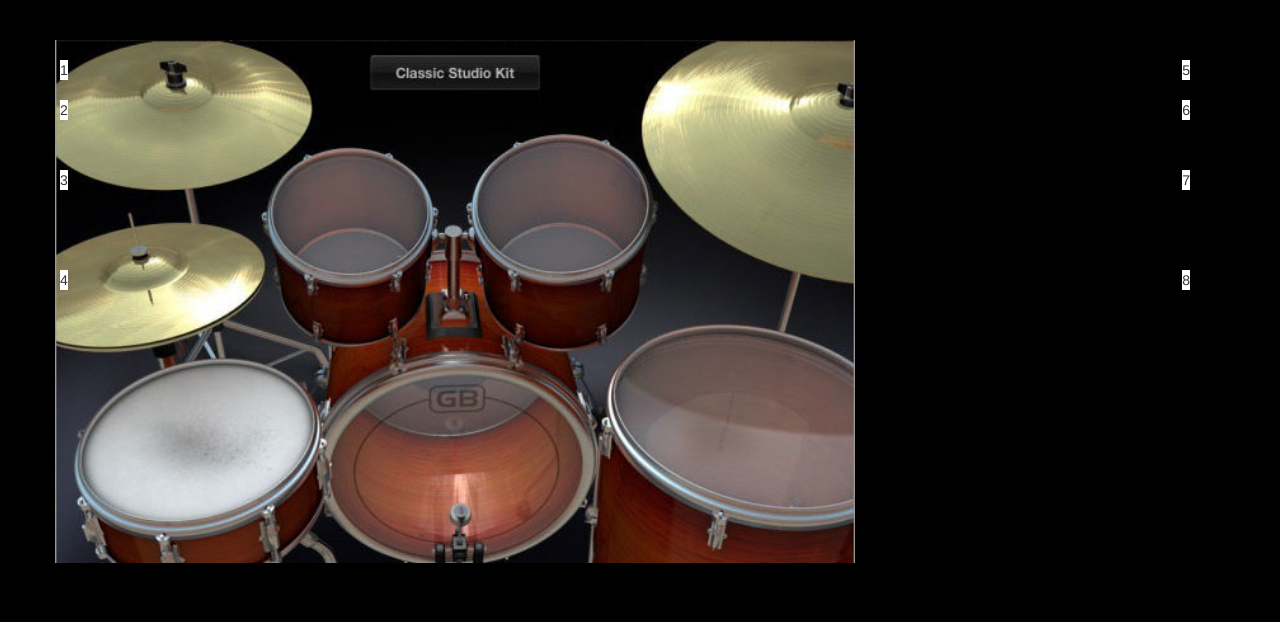
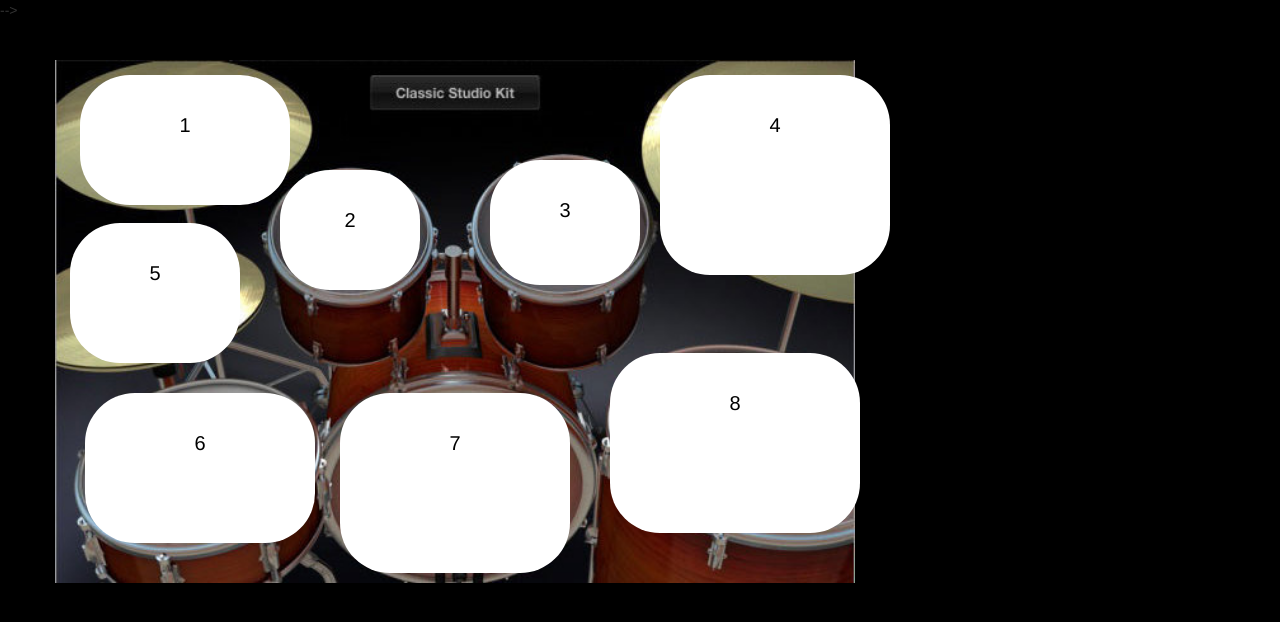
Before and after one commit to emiliogomezlavin/buzzing-fiesta, a PHP site: page /drumkit.html in a window 1280 px wide. Shown: the top 622 px of the page. Run offline with PHP 8.4, Linux system fonts and the light colour scheme.

Commit message:
for presentation

```diff
--- a/drumkit.css
+++ b/drumkit.css
@@ -10,38 +10,63 @@ body {
 	background-image: url("images/drum-kit.jpg");*/
 }
 .drum {
-	background-color: white;
+	background-position: center;
 	position: absolute;
+	width: 100px;
+	height: 100px;
+	border-radius: 50px;
+	font-size: 20px;
+	color: black;
+	line-height: 100px;
+	text-align: center;
+	background: white;
 }
 #pos1 {
-	top: 20px;
-	left: 20px;
+	width: 210px;
+	height: 130px;
+	margin-right: 50px;
+	top: 15px;
+	left: 40px;
 }
 #pos2 {
-	top: 60px;
-	left: 20px;
+	width: 140px;
+	height: 120px;
+	top: 110px;
+	left: 240px;
 }
 #pos3 {
-	top: 130px;
-	left: 20px;
+	width: 150px;
+	height: 125px;
+	top: 100px;
+	left: 450px;
 }
 #pos4 {
-	top: 230px;
-	left: 20px;
+	width: 230px;
+	height: 200px;
+	top: 15px;
+	left: 620px;
 }
 #pos5 {
-	top: 20px;
-	right: 20px;
+	width: 170px;
+	height: 140px;
+	bottom: 220px;
+	left: 30px;
 }
 #pos6 {
-	top: 60px;
-	right: 20px;
+	width: 230px;
+	height: 150px;
+	bottom: 40px;
+	left: 45px;
 }
 #pos7 {
-	top: 130px;
-	right: 20px;
+	width: 230px;
+	height: 180px;
+	bottom: 10px;
+	left: 300px;
 }
 #pos8 {
-	top: 230px;
-	right: 20px;
+	width: 250px;
+	height: 180px;
+	bottom: 50px;
+	left: 570px;
 }
--- a/drumkit.html
+++ b/drumkit.html
@@ -8,11 +8,11 @@
   <title>Drum Kit</title>
   <link rel="stylesheet" href="https://maxcdn.bootstrapcdn.com/bootstrap/3.3.6/css/bootstrap.min.css">
   <link rel="stylesheet" href="drumkit.css">
-  <!-- <link rel="stylesheet" href="animate.min.css"> -->
-<!--   <script src="http://code.jquery.com/jquery-2.2.2.min.js"></script>
+  <!-- <! <link rel="stylesheet" href="animate.min.css"> -->
+  <!-- <script src="http://code.jquery.com/jquery-2.2.2.min.js"></script>
   <script src="https://ajax.googleapis.com/ajax/libs/jquery/1.11.3/jquery.min.js"></script>
-  <script src="dataDummie.js" type="text/javascript"></script>
-  <script src="script.js" type="text/javascript"></script> -->
+  <script src="dataDummie.js" type="text/javascript"></script> --> -->
+  <script src="drumkitScript.js" type="text/javascript"></script>
 </head>
 
 <body>
```
Also changed, not shown: drumkitScript.js (added), 2 other files.
